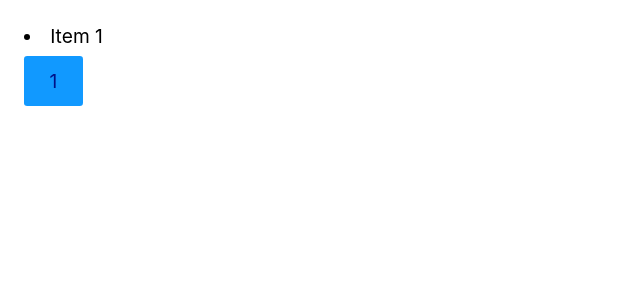
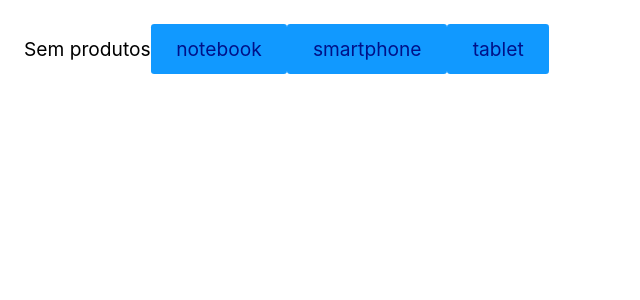
Before and after one commit to PauloMarolla/Curso-Origamid-React-Completo, a React (Create React App) app: page / in a window 1280 px wide. Shown: the top 300 px of the page, without its empty margins (0-640 px from the left). Built offline with nearby package versions, Linux system fonts and the light colour scheme.

Commit message:
Exercicio useState

```diff
--- a/src/App.js
+++ b/src/App.js
@@ -1,20 +1,27 @@
 import React from 'react';
+import Produto from './Produto';
 
 const App = () => {
-  const [contar, setContar] = React.useState(1);
-  const [items, setItems] = React.useState(['Item 1']);
+  const [produto, setProduto] = React.useState(null);
+  const [carregando, setCarregando] = React.useState(false);
 
-  function handleClick() {
-    setContar((contar) => contar + 1);
-    setItems((items) => [...items, 'Item' + (contar + 1)]);
+  async function handleClick({ target }) {
+    setCarregando(true);
+    const response = await fetch(
+      `https://ranekapi.origamid.dev/json/api/produto/${target.innerText}`,
+    );
+    const json = await response.json();
+    setProduto(json);
+    setCarregando(false);
   }
 
   return (
     <>
-      {items.map((item) => (
-        <li key={item}>{item}</li>
-      ))}
-      <button onClick={handleClick}>{contar}</button>
+      {produto ? <Produto {...produto} /> : 'Sem produtos'}
+      {carregando && <p>Carregando...</p>}
+      <button onClick={handleClick}>notebook</button>
+      <button onClick={handleClick}>smartphone</button>
+      <button onClick={handleClick}>tablet</button>
     </>
   );
 };
--- /dev/null
+++ b/src/Produto.js
@@ -0,0 +1,16 @@
+import React from 'react';
+
+const Produto = ({ nome, preco, fotos }) => {
+  if ((nome, preco, fotos)) {
+    return (
+      <div>
+        <h1>{nome}</h1>
+        <p>{preco}</p>
+        <img src={fotos[0].src} alt={fotos[0].titulo} />
+      </div>
+    );
+  }
+  return null;
+};
+
+export default Produto;
```
